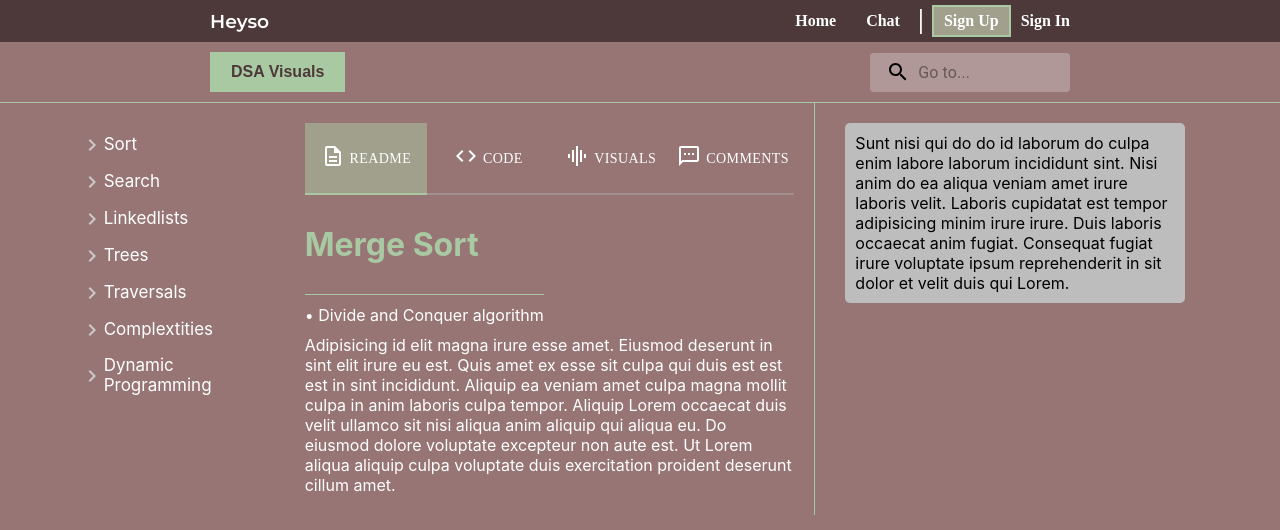
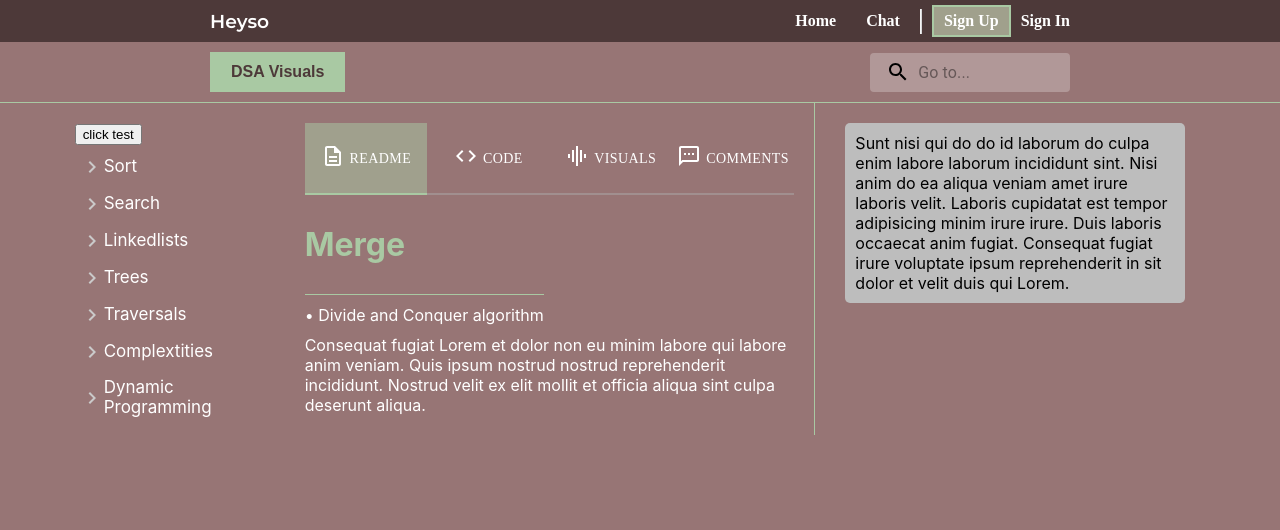
Before and after one commit to matterwin/DSA-Visual, a React (Create React App) app in the folder App/front-end/: page / in a window 1280 px wide. Shown: the top 530 px of the page. Built offline with nearby package versions, Linux system fonts and the light colour scheme; the HTML template or start-up script is replaced by a standard one.

Commit message:
set for readme and need to do login

```diff
--- a/App/front-end/package.json
+++ b/App/front-end/package.json
@@ -7,7 +7,9 @@
     "@emotion/styled": "^11.11.0",
     "@mui/icons-material": "^5.11.16",
     "@mui/material": "^5.13.5",
+    "@mui/styled-engine": "^5.13.2",
     "@mui/styled-engine-sc": "^5.12.0",
+    "@mui/styles": "^5.13.2",
     "@testing-library/jest-dom": "^5.16.5",
     "@testing-library/react": "^13.4.0",
     "@testing-library/user-event": "^13.5.0",
--- /dev/null
+++ b/App/front-end/src/Core/Home/FileSys/allInfo.js
@@ -0,0 +1,16 @@
+const merge = {
+    title: 'Merge',
+    note: '• Divide and Conquer algorithm',
+    desc: 'Consequat fugiat Lorem et dolor non eu minim labore qui labore anim veniam. Quis ipsum nostrud nostrud reprehenderit incididunt. Nostrud velit ex elit mollit et officia aliqua sint culpa deserunt aliqua.'
+};
+
+const quick = {
+    title: 'Quick',
+    note: '• Divide and Conquer algorithm',
+    desc: 'quick is so cool and really overrated asf'
+};
+
+export const exports = {
+    merge,
+    quick
+};
--- a/App/front-end/src/Core/Home/FileSys/filesys.js
+++ b/App/front-end/src/Core/Home/FileSys/filesys.js
@@ -4,7 +4,8 @@ import Folder from './folder';
 
 const list = ['Merge','Quick','Insertion','Bubble','Heap','Selection', 'Binary', 'Singly','Doubly','Stacks','Queues','Priority Queues', 'Binary','BST','Heap','Trie','AVL','Red-Black', 'BFS','DFS','Dijkstra','Bellman','Bidirectional', 'Big-O','Big-Θ','Big-Ω','Dijkstra','Bellman','Bidirectional'];
 
-const Filesys = () => {
+function Filesys({ handleFocusedFile }) {
+  // console.log(focusedFile);
   const [openIndexes, setOpenIndexes] = useState([]);
 
   const handleOpen = (index) => {
@@ -17,6 +18,7 @@ const Filesys = () => {
 
   return (
     <div className='fs-contain'>
+      <button onClick={handleFocusedFile}>click test</button>
       <div className='fs-folders-contain'>
         <Folder name='Sort' isOpen={openIndexes.includes(0)} handleOpen={handleOpen} index={0} items={['Merge','Quick','Insertion','Bubble','Heap','Selection','Topological']} list={list}/>
         <Folder name='Search' isOpen={openIndexes.includes(1)} handleOpen={handleOpen} index={1} items={['Binary']} list={list}/>
--- a/App/front-end/src/Core/Home/Readme/readme.js
+++ b/App/front-end/src/Core/Home/Readme/readme.js
@@ -3,21 +3,24 @@ import Tabs from '../tabs';
 
 import './readme.css'
 
-const readme = () => {
+function Readme({focusedFile}){
+
+  console.log(focusedFile);
+
   return (
     <div className='readme-container'>
         <div className='tabs-readme-container'>
             <Tabs />
         </div>
         <div>
-            <h1 className='title-of-panel'>Merge Sort</h1>
-            <p className='title-note'>• Divide and Conquer algorithm</p>
+            <h1 className='title-of-panel'>{focusedFile.title}</h1>
+            <p className='title-note'>{focusedFile.note}</p>
         </div>
         <div>
-            <p>Adipisicing id elit magna irure esse amet. Eiusmod deserunt in sint elit irure eu est. Quis amet ex esse sit culpa qui duis est est est in sint incididunt. Aliquip ea veniam amet culpa magna mollit culpa in anim laboris culpa tempor. Aliquip Lorem occaecat duis velit ullamco sit nisi aliqua anim aliquip qui aliqua eu. Do eiusmod dolore voluptate excepteur non aute est. Ut Lorem aliqua aliquip culpa voluptate duis exercitation proident deserunt cillum amet.</p>
+            <p>{focusedFile.desc}</p>
         </div>
     </div>
   )
 }
 
-export default readme
+export default Readme
--- a/App/front-end/src/Core/Home/home.js
+++ b/App/front-end/src/Core/Home/home.js
@@ -1,18 +1,26 @@
 import "../../App.css"
 import "./home.css"
-
+import React, { useState } from 'react';
 import Filesys from './FileSys/filesys';
 import Readme from './Readme/readme';
 import Extra from './Extra/extra';
+import { exports } from './FileSys/allInfo'; // Import the exports object from allInfo.js
 
 function Home(){
+    const [focusedFile, setFocusedFile] = useState(exports.merge);
+
+    // will handle this later
+    const handleFocusedFile = () => {
+        setFocusedFile(exports.quick);
+    }
+
     return (
         <div className="container">
             <div className="left-side-home">
-                <Filesys />
+                <Filesys focusedFile={focusedFile} handleFocusedFile={handleFocusedFile}/>
             </div>
             <div className="center-side-home">
-                <Readme />
+                <Readme focusedFile={focusedFile}/>
             </div>
             <div className="right-side-home">
                 <Extra />
```
Also changed, not shown: 1 other file (tests, documents, lock files or other folders).
